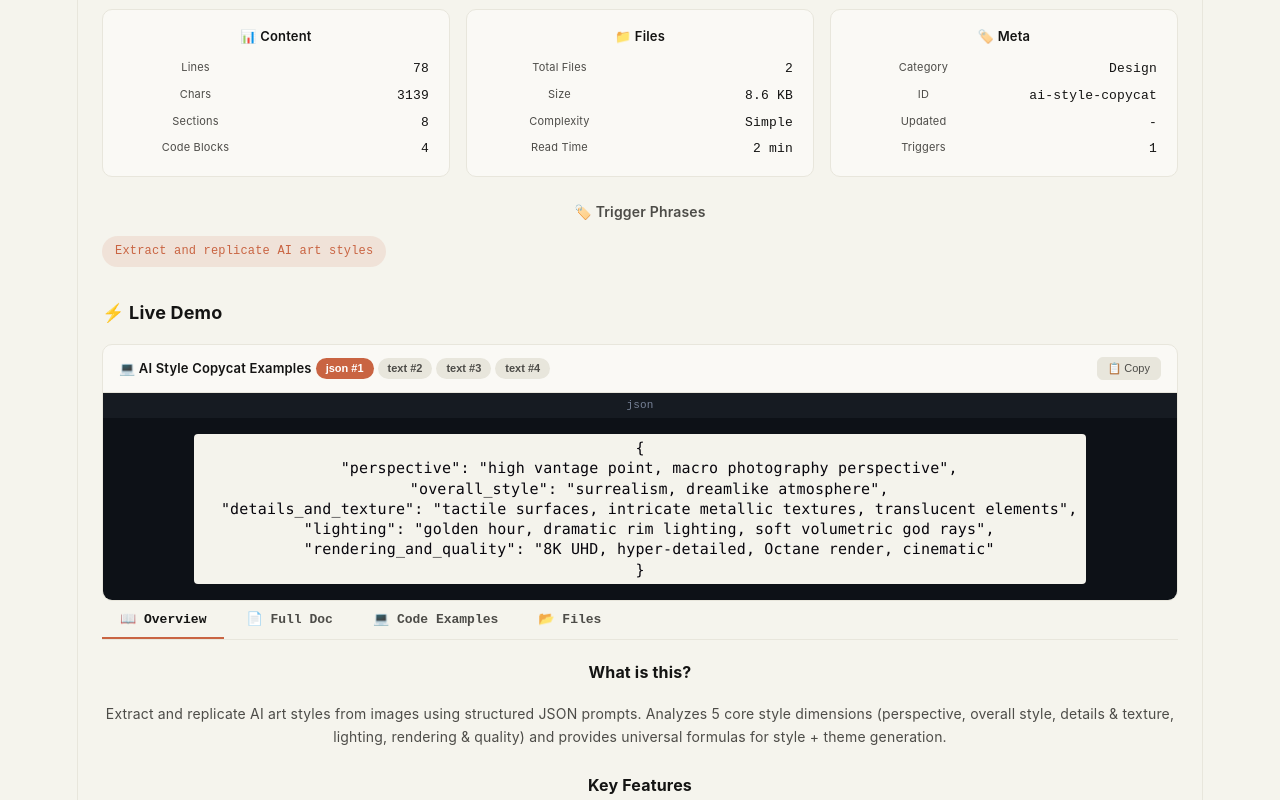
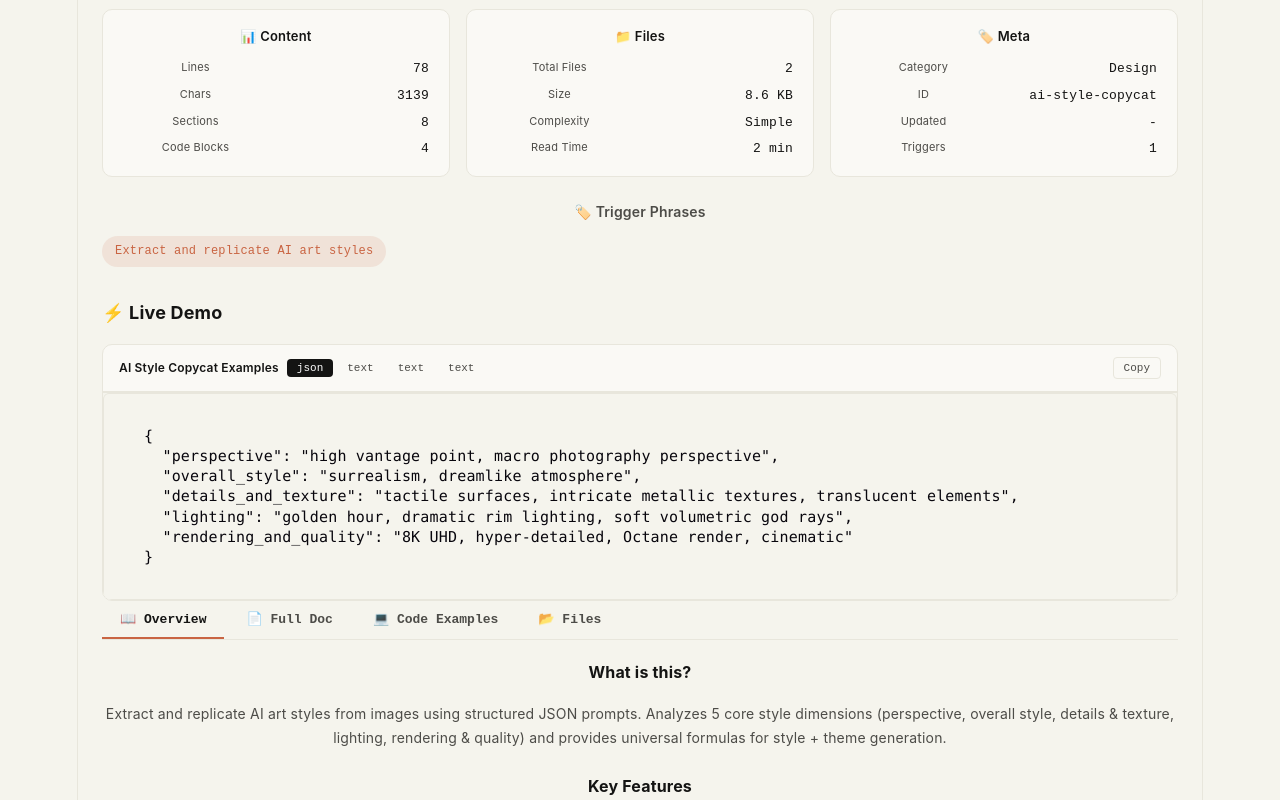
Before and after one commit to cookabc/app-universe, a React (Vite) app: page /skill/ai-style-copycat in a window 1280 px wide. Shown: the part 541-1341 px from the top of the page. Built offline with nearby package versions, Linux system fonts and the light colour scheme.

Commit message:
style: fix live demo code display — light theme alignment
- Remove dark GitHub-style backgrounds from code blocks
- Override highlight.js dark theme with OPC light colors
- Force code text to left-aligned
- Clean up duplicate CSS blocks

```diff
--- a/src/components/Demos/CodePlayground.tsx
+++ b/src/components/Demos/CodePlayground.tsx
@@ -26,10 +26,24 @@ export default function CodePlayground({ examples, title = "Live Examples" }: Pr
   };
 
   return (
-    <div style={{ borderRadius: "var(--radius-md)", background: "var(--bg-card)", border: "1px solid var(--border)", overflow: "hidden" }}>
-      <div style={{ padding: "12px 16px", borderBottom: "1px solid var(--border)", display: "flex", alignItems: "center", justifyContent: "space-between" }}>
-        <div style={{ display: "flex", gap: 4, flexWrap: "wrap" }}>
-          <span style={{ fontSize: "13px", fontWeight: 600 }}>💻 {title}</span>
+    <div style={{
+      borderRadius: 'var(--radius-md)',
+      border: '1px solid var(--border)',
+      overflow: 'hidden',
+      background: 'var(--bg-card)',
+    }}>
+      <div style={{
+        display: 'flex',
+        alignItems: 'center',
+        justifyContent: 'space-between',
+        padding: '12px 16px',
+        borderBottom: '1px solid var(--border)',
+        gap: '8px',
+        flexWrap: 'wrap',
+      }}>
+        <div style={{ display: 'flex', alignItems: 'center', gap: '8px', flexWrap: 'wrap' }}>
+          <span style={{ fontSize: '12px', fontWeight: 600, color: 'var(--text-primary)' }}>{title}</span>
+          <div style={{ display: 'flex', gap: '4px' }}>
             {examples.map((e, i) => (
               <button
                 key={i}
@@ -37,36 +51,63 @@ export default function CodePlayground({ examples, title = "Live Examples" }: Pr
                 role="tab"
                 aria-selected={i === ei}
                 style={{
-                padding: "3px 10px", borderRadius: 12, border: "none", cursor: "pointer",
-                fontSize: "11px", fontWeight: 600,
-                background: i === ei ? "var(--accent)" : "var(--bg-secondary)",
-                color: i === ei ? "#fff" : "var(--text-secondary)",
-                transition: "background-color .15s ease, color .15s ease",
+                  padding: '3px 10px',
+                  borderRadius: '4px',
+                  border: 'none',
+                  cursor: 'pointer',
+                  fontSize: '11px',
+                  fontWeight: 500,
+                  fontFamily: 'var(--font-mono)',
+                  background: i === ei ? 'var(--near-black)' : 'transparent',
+                  color: i === ei ? 'var(--white)' : 'var(--text-secondary)',
+                  transition: 'background-color .15s ease, color .15s ease',
                 }}
-            >{e.title || `${e.language} #${i+1}`}</button>
+              >{e.language?.toLowerCase()}</button>
             ))}
+          </div>
         </div>
         <button
           onClick={handleCopy}
           aria-label="Copy code"
           style={{
-            padding: "4px 10px", borderRadius: 6, border: "1px solid var(--border)",
-            background: copied ? "var(--accent)" : "var(--bg-secondary)",
-            color: copied ? "#fff" : "var(--text-secondary)", cursor: "pointer",
-            fontSize: "11px", transition: "background-color .15s ease, border-color .15s ease, color .15s ease",
+            padding: '4px 10px',
+            borderRadius: '4px',
+            border: '1px solid var(--border)',
+            background: copied ? 'var(--success)' : 'transparent',
+            color: copied ? 'var(--white)' : 'var(--text-secondary)',
+            cursor: 'pointer',
+            fontSize: '11px',
+            fontFamily: 'var(--font-mono)',
+            transition: 'background-color .15s ease, color .15s ease',
           }}
-        >{copied ? "✓ Copied!" : "📋 Copy"}</button>
+        >{copied ? 'Copied' : 'Copy'}</button>
       </div>
       {ex.description && (
-        <div style={{ padding: "8px 16px", fontSize: "12px", color: "var(--text-secondary)", borderBottom: "1px solid var(--border)" }}>
+        <div style={{
+          padding: '10px 16px',
+          fontSize: '12px',
+          color: 'var(--text-secondary)',
+          lineHeight: 1.5,
+          borderBottom: '1px solid var(--border)',
+        }}>
           {ex.description}
         </div>
       )}
-      <div style={{ background: "#0d1117", overflowX: "auto" }}>
-        <div style={{ padding: "4px 12px", background: "#161b22", fontSize: "11px", color: "#778297", fontFamily: "var(--font-mono)" }}>
-          {ex.language || "text"}
-        </div>
-        <pre style={{ margin: 0, padding: "16px", color: "#c9d1d9", fontSize: "13px", fontFamily: "var(--font-mono)", lineHeight: 1.7, whiteSpace: "pre-wrap" }}><code>{ex.code}</code></pre>
+      <div style={{
+        background: 'var(--bg-primary)',
+        borderTop: '1px solid var(--border)',
+      }}>
+        <pre style={{
+          margin: 0,
+          padding: '16px 20px',
+          fontSize: '13px',
+          fontFamily: 'var(--font-mono)',
+          lineHeight: 1.7,
+          whiteSpace: 'pre-wrap',
+          wordBreak: 'break-word',
+          color: 'var(--text-primary)',
+          overflowX: 'auto',
+        }}><code>{ex.code}</code></pre>
       </div>
     </div>
   );
--- a/src/styles/global.css
+++ b/src/styles/global.css
@@ -91,3 +91,65 @@ code,.mono,pre,[data-mono]{font-variant-numeric:tabular-nums}
   border-radius:0 0 4px 0;transition:top .2s;
 }
 .skip-link:focus{top:0}
+
+/* === Highlight.js Overrides — force light theme === */
+.hljs{
+  background:transparent!important;
+  color:var(--text-primary)!important;
+  padding:0!important;
+}
+.hljs .hljs-tag,
+.hljs .hljs-name,
+.hljs .hljs-attr,
+.hljs .hljs-keyword,
+.hljs .hljs-selector-tag{
+  color:var(--terracotta)!important;
+}
+.hljs .hljs-string,
+.hljs .hljs-attribute,
+.hljs .hljs-addition{
+  color:#c96442!important;
+}
+.hljs .hljs-number,
+.hljs .hljs-literal,
+.hljs .hljs-constant{
+  color:var(--charcoal)!important;
+}
+.hljs .hljs-comment,
+.hljs .hljs-quote,
+.hljs .hljs-doctag{
+  color:var(--stone)!important;
+  font-style:italic;
+}
+.hljs .hljs-type,
+.hljs .hljs-built_in,
+.hljs .hljs-builtin-name{
+  color:var(--charcoal)!important;
+}
+
+/* Code block reset — override dark GitHub backgrounds */
+pre{
+  background:var(--bg-primary)!important;
+  border:1px solid var(--border)!important;
+  border-radius:var(--radius-sm)!important;
+  overflow-x:auto;
+}
+pre code{
+  background:transparent!important;
+  padding:16px 20px!important;
+  display:block;
+  text-align:left!important;
+}
+/* Kill any inline dark backgrounds or centered text */
+pre[style*="background"],
+pre > div[style*="background"]{
+  background:var(--bg-primary)!important;
+}
+pre code[style*="background"],
+pre code span[style*="background"]{
+  background:transparent!important;
+}
+pre code div[style*="text-align"],
+pre code span[style*="text-align"]{
+  text-align:left!important;
+}
```
Lines whose indentation alone changed are shown as unchanged.
